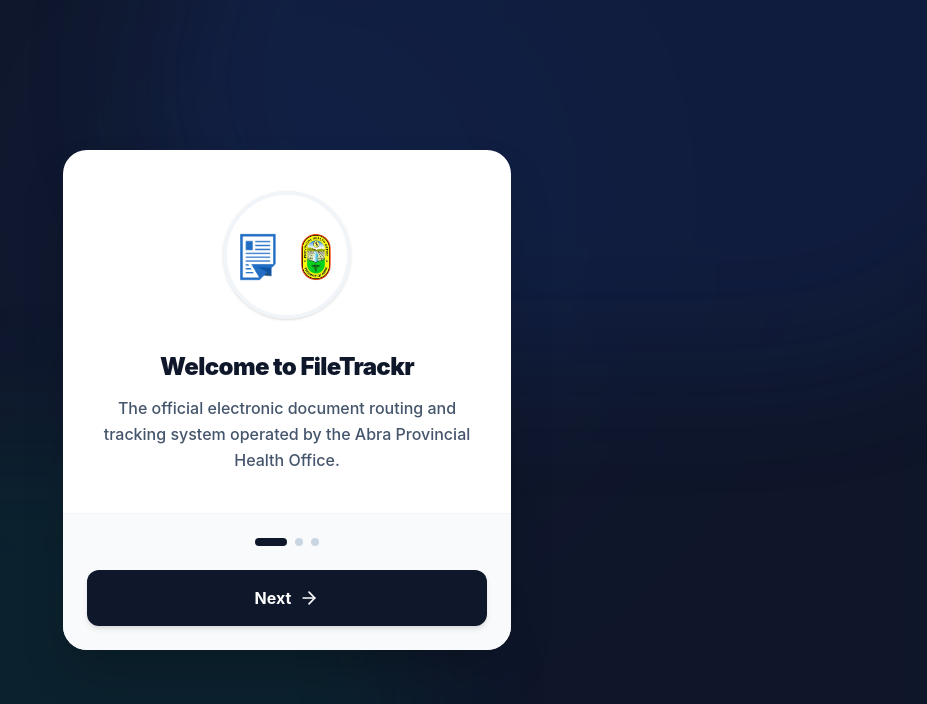
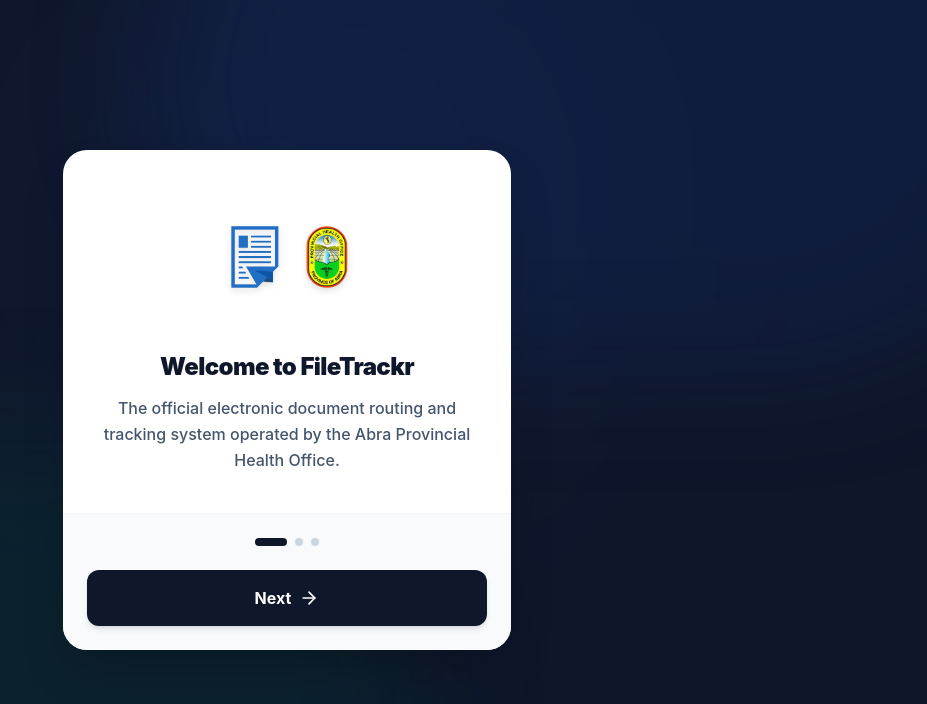
Before and after one commit to JusticeBelleza/ClearTrack-by-Abra-PHO, a React (Vite) app: page /login in a window 1280 px wide. Shown: the top 704 px of the page, without its empty margins (353-1280 px from the left). Built offline with nearby package versions, Linux system fonts and the light colour scheme; no server answers.

Commit message:
minor fix on the onboarding modal

```diff
--- a/src/components/Onboarding.tsx
+++ b/src/components/Onboarding.tsx
@@ -1,5 +1,5 @@
 import { useState, useEffect } from 'react';
-import { ShieldCheck, Activity, ArrowRight, CheckCircle2 } from 'lucide-react';
+import { ShieldCheck, ClipboardCheck, ArrowRight, CheckCircle2 } from 'lucide-react';
 
 // Import the official logos
 import clearTrackLogo from '../assets/clear_track_logo.png';
@@ -7,7 +7,7 @@ import phoLogo from '../assets/pho_logo.png';
 
 interface OnboardingProps {
   onComplete: () => void;
-  onClosing: () => void; // <-- New prop to trigger login animation!
+  onClosing: () => void;
 }
 
 export default function Onboarding({ onComplete, onClosing }: OnboardingProps) {
@@ -42,18 +42,18 @@ export default function Onboarding({ onComplete, onClosing }: OnboardingProps) {
       title: "Welcome to FileTrackr",
       description: "The official electronic document routing and tracking system operated by the Abra Provincial Health Office.",
       icon: (
-        <div className="flex gap-2.5 items-center justify-center pt-1">
-          <img src={clearTrackLogo} alt="FileTrackr Logo" className="w-12 h-12 object-contain" />
-          <img src={phoLogo} alt="Abra PHO Logo" className="w-12 h-12 object-contain" />
+        <div className="flex gap-4 items-center justify-center pt-1">
+          <img src={clearTrackLogo} alt="FileTrackr Logo" className="w-16 h-16 object-contain drop-shadow-md" />
+          <img src={phoLogo} alt="Abra PHO Logo" className="w-16 h-16 object-contain drop-shadow-md" />
         </div>
       ),
-      // Restored the beautiful white circle with a subtle gray border!
-      color: "bg-white border-slate-100"
+      color: ""
     },
     {
       title: "Absolute Accountability",
       description: "Say goodbye to lost files. Every document's location, custodian, and routing history is permanently logged and strictly verifiable.",
-      icon: <Activity size={64} className="text-emerald-600" />,
+      // --- CHANGED: Now uses ClipboardCheck to represent auditing/accountability ---
+      icon: <ClipboardCheck size={64} className="text-emerald-600" />,
       color: "bg-emerald-50 border-emerald-200"
     },
     {
@@ -77,9 +77,15 @@ export default function Onboarding({ onComplete, onClosing }: OnboardingProps) {
 
         {/* Dynamic Content Area */}
         <div className="flex-1 flex flex-col items-center justify-center p-8 text-center animate-in fade-in slide-in-from-right-4 duration-500" key={currentStep}>
-          <div className={`w-32 h-32 rounded-full flex items-center justify-center border-4 mb-8 shadow-sm transition-colors duration-500 ${steps[currentStep].color}`}>
+
+          <div className={`w-32 h-32 flex items-center justify-center mb-8 transition-all duration-500 ${
+            currentStep === 0
+              ? ''
+              : `rounded-full border-4 shadow-sm ${steps[currentStep].color}`
+          }`}>
             {steps[currentStep].icon}
           </div>
+
           <h2 className="text-2xl font-black text-slate-900 mb-3 tracking-tight">
             {steps[currentStep].title}
           </h2>
```
